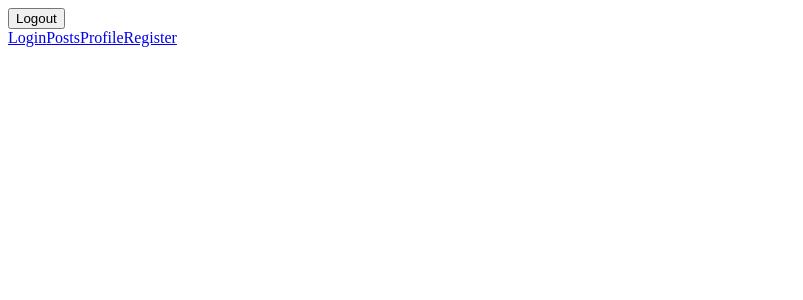
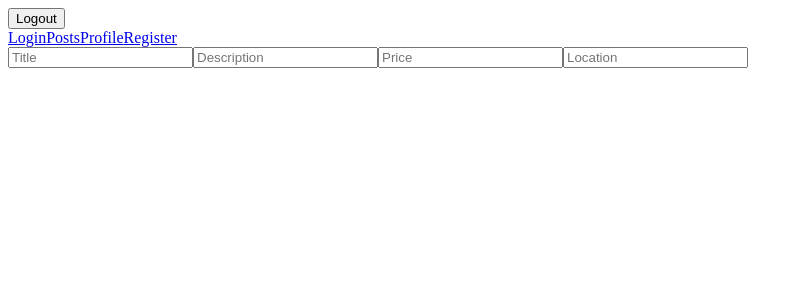
Before and after one commit to dylankammerlohr/strangers_things, a React (Create React App) app: page /posts/add in a window 1280 px wide. Shown: the top 300 px of the page, without its empty margins (0-803 px from the left). Built offline with nearby package versions, Linux system fonts and the light colour scheme; no server answers.

Commit message:
making PostForm

```diff
--- a/src/api/index.js
+++ b/src/api/index.js
@@ -84,6 +84,7 @@ export async function loginPerson(username, password){
   console.log(response, 'api/index response')
   const result = await response.json()
   const token = result.data.token
+  console.log(token, 'token in api index')
   return token
 }
 
--- a/src/components/App.js
+++ b/src/components/App.js
@@ -1,7 +1,7 @@
 import React, { useEffect, useState } from "react";
 import { Routes, Route } from "react-router-dom";
 import { getPosts, registerPerson } from "../api";
-import { Posts, Register, Navbar, Login, Profile } from "./";
+import { Posts, Register, Navbar, Login, Profile, PostForm } from "./";
 
 
 export default function App() {
@@ -29,6 +29,7 @@ export default function App() {
         <Route path='/login' element={<Login />}/>
         <Route path="/register" element={<Register />}/>
         <Route path="/posts" element={<Posts allPosts={allPosts} />} />
+        <Route path='/posts/add' element={<PostForm />}/>
       </Routes>
       </>
   );
--- a/src/components/Login.js
+++ b/src/components/Login.js
@@ -15,7 +15,8 @@ const Login = () => {
   };
 
   const handleSubmit = async (event) => {
-    const token = loginPerson(username, password);
+    event.preventDefault()
+    const token = await loginPerson(username, password);
     console.log(token, 'token after logging in')
     localStorage.setItem("token", token);
   };
--- a/src/components/Logout.js
+++ b/src/components/Logout.js
@@ -1,4 +1,4 @@
-import React, {useState} from 'react'
+import React from 'react'
 
 const Logout = () => {
     const handleOnClick = async() => {
--- /dev/null
+++ b/src/components/PostForm.js
@@ -0,0 +1,16 @@
+import React from 'react'
+
+const PostForm = () => {
+
+    return(
+        <form>
+            <input id='title' placeholder='Title'/>
+            <input id='title' placeholder='Description'/>
+            <input id='title' placeholder='Price'/>
+            <input id='title' placeholder='Location'/>
+        </form>
+    )
+}
+
+
+export default PostForm
--- a/src/components/Posts.js
+++ b/src/components/Posts.js
@@ -1,13 +1,29 @@
 import React from 'react'
-
+import {Navigate} from 'react-router-dom'
 
 const UserPost = ({allPosts}) => {
    console.log(allPosts, 'all posts in post comp')
+
+   const createPostPage = () => {
+    <Navigate to='/posts/add' replace={true}/>
+   }
+
     return(
-        <div className="posts">
-            {allPosts.map((post) => {
+
+        <div className="post page">
+
+            <div>
+                <button
+                type = 'button'
+                id = 'newPost'
+                onClick = {createPostPage}>
+                Add New Post</button>
+            </div>
+
+            <section className='posts'>
+            {allPosts.map((post, index) => {
                 return (
-                    <div>
+                    <div key = {index}>
                         <h2>{post.title}</h2>
                         <p>{post.description}</p>
                         <h4>{post.price}</h4>
@@ -16,6 +32,7 @@ const UserPost = ({allPosts}) => {
                     </div>
                 )
             })}
+            </section>
         </div>
     )
 
--- a/src/components/index.js
+++ b/src/components/index.js
@@ -5,3 +5,4 @@ export {default as Navbar} from './Navbar'
 export {default as Login} from './Login'
 export {default as Profile} from './Profile'
 export {default as Logout } from './Logout'
+export {default as PostForm} from './PostForm'
```
Also changed, not shown: 1 other file (tests, documents, lock files or other folders).
